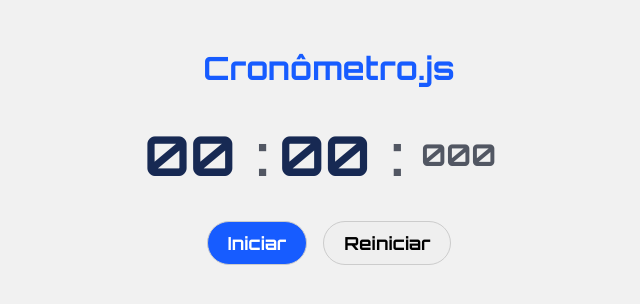
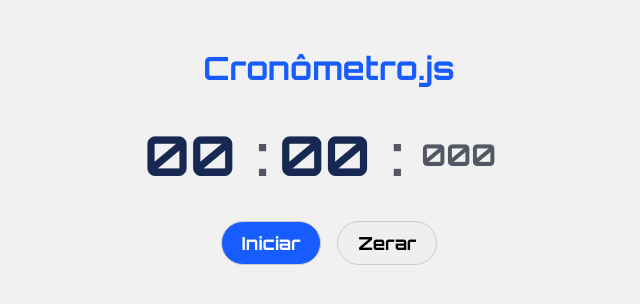
Before and after one commit to hilariohabhab/cronometro, a plain HTML site: page index.html in a window 1280 px wide. Shown: the whole page, without its empty margins (311-951 px from the left). Drawn offline with Linux system fonts and the light colour scheme.

Commit message:
Projeto cronômetro final

```diff
--- a/index.html
+++ b/index.html
@@ -11,7 +11,7 @@
     />
     <link rel="stylesheet" href="style.css"">
     <script src="script.js" defer></script>
-    <title>Document</title>
+    <title>Cronômetro</title>
   </head>
   <body>
     <div class="container">
@@ -27,7 +27,7 @@
         <button class="btn" id="startBtn">Iniciar</button>
         <button class="btn" id="pauseBtn">Pausar</button>
         <button class="btn" id="resumeBtn">Continuar</button>
-        <button class="btn" id="resetBtn">Reiniciar</button>
+        <button class="btn" id="resetBtn">Zerar</button>
     </div>
       </div>
     </div>
```
